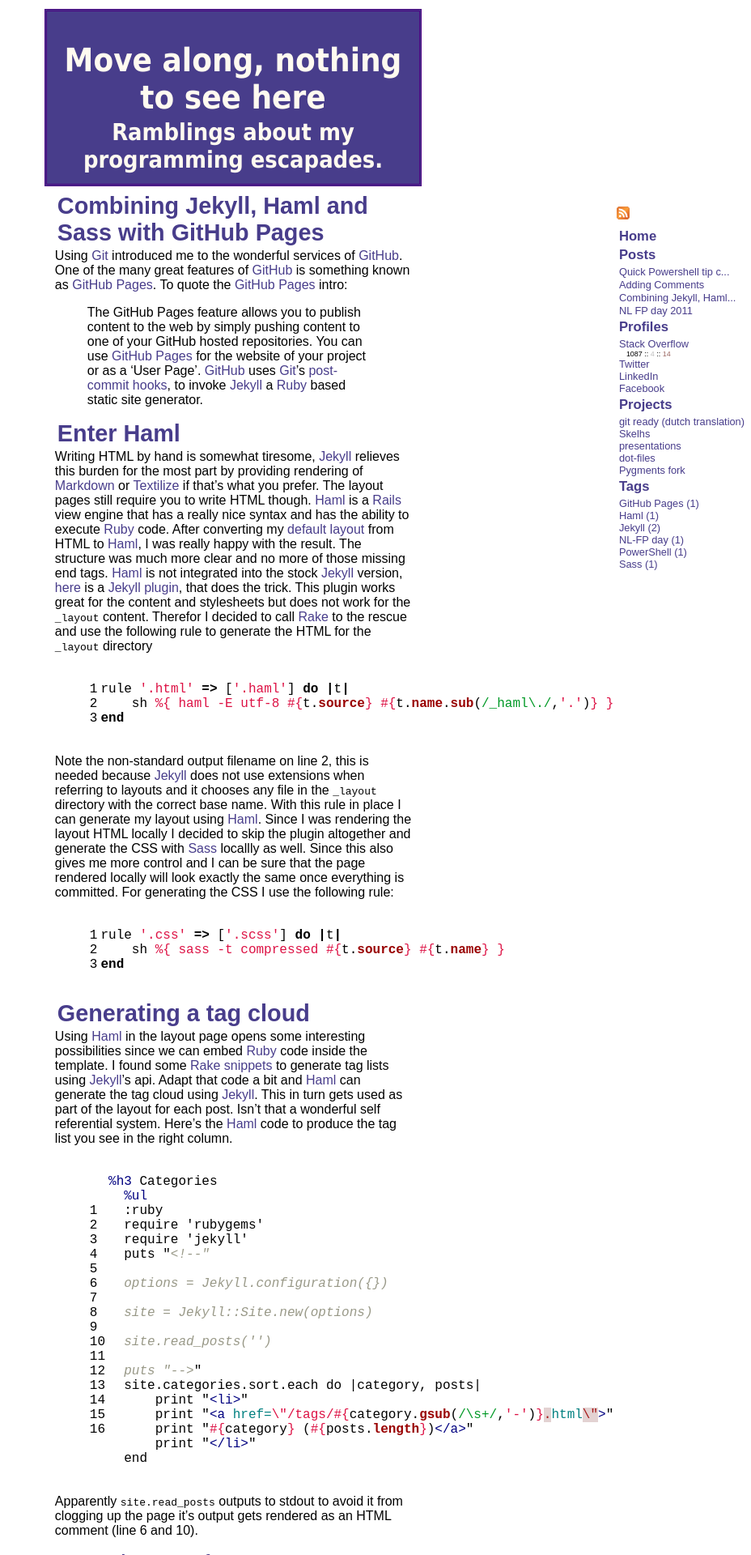
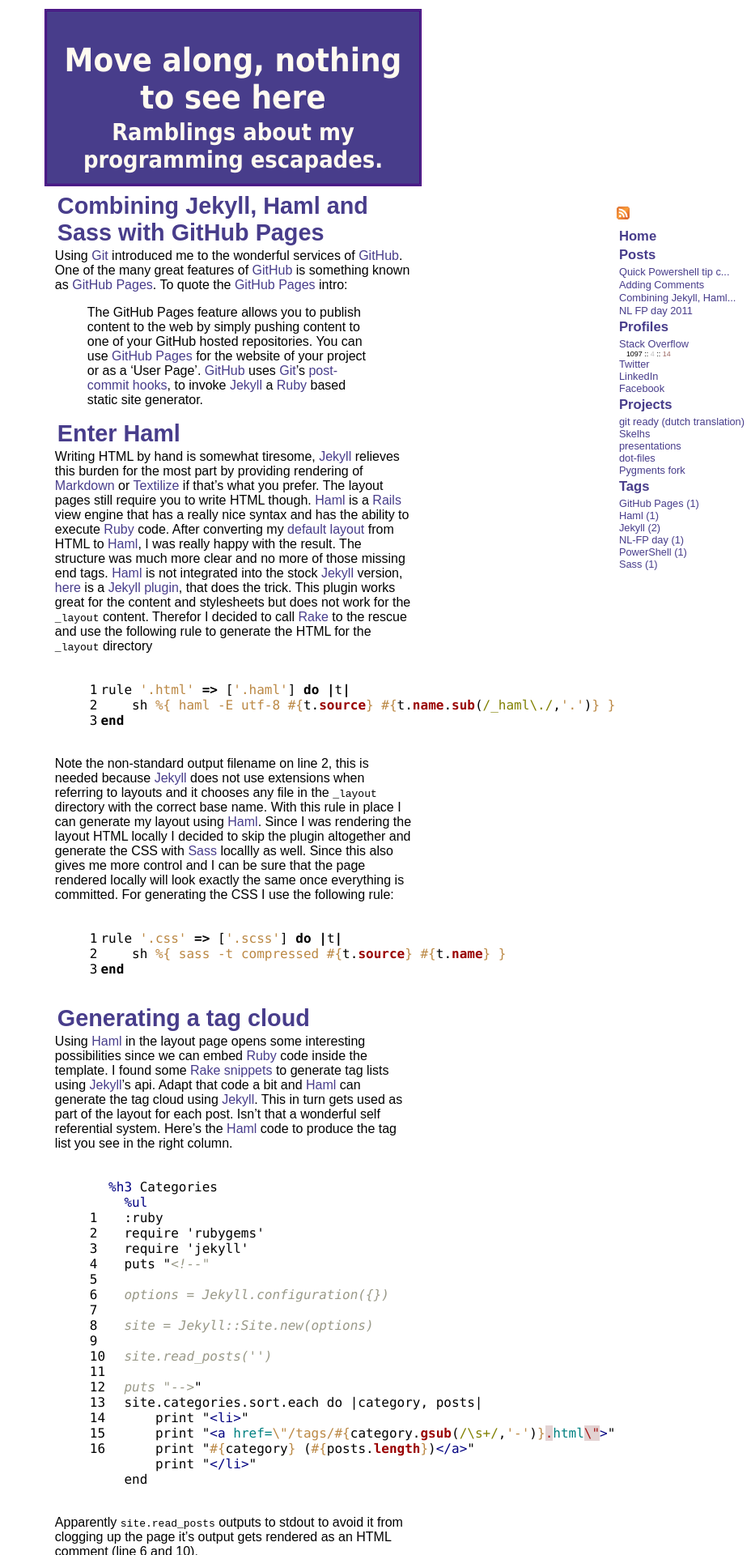
Before and after one commit to basbossink/basbossink.github.com, a Jekyll site: the page built from tags/Jekyll.md, in a window 1280 px wide. Shown: the top 1920 px of the page at 81% size, without its empty margins (352-1280 px from the left). Built offline with Jekyll 4.4.1, drawn with Linux system fonts in a browser that asks for light colours.

Commit message:
restyled to light background syntax highlighting

```diff
--- a/_layouts/default.html
+++ b/_layouts/default.html
@@ -12,7 +12,8 @@
     {% if page.keywords %}<meta content="{{ page.keywords | join: ',' }}" name='keywords' />{% endif %}
     <title>{{ page.title }}</title>
     <link href='/css/default.css' rel='stylesheet' type='text/css' />
-    <link href='/css/syntax.css' rel='stylesheet' type='text/css' />
+    <link href='/css/trac.css' rel='stylesheet' type='text/css' />
+    <!-- %link{ :rel => "stylesheet", :type => "text/css", :href => "/css/syntax.css"} -->
     <link href='/atom.xml' rel='alternate' title='Sitewide ATOM Feed' type='application/atom+xml' />
     <script type='text/javascript'>
       //<![CDATA[
@@ -85,7 +86,7 @@
             Stack Overflow
           </a>
           <div class='by_line'>
-            1087
+            1097
 
             :: <span class='silver'>4</span>
             :: <span class='bronze'>14</span>
@@ -128,7 +129,7 @@
       <h3>Tags</h3>
       <ul>
 <!--
-Configuration from c:/Users/bas/Documents/My Dropbox/projects/basbossink.github.com/_config.yml
+Configuration from C:/Users/bas/Documents/My Dropbox/projects/basbossink.github.com/_config.yml
 -->
 <li><a href='/tags/GitHub-Pages.html'>GitHub Pages (1)</a></li><li><a href='/tags/Haml.html'>Haml (1)</a></li><li><a href='/tags/Jekyll.html'>Jekyll (2)</a></li><li><a href='/tags/NL-FP-day.html'>NL-FP day (1)</a></li><li><a href='/tags/PowerShell.html'>PowerShell (1)</a></li><li><a href='/tags/Sass.html'>Sass (1)</a></li>      </ul>
     </div>
--- a/css/default.scss
+++ b/css/default.scss
@@ -55,8 +55,9 @@
   }
   div.highlight {
     overflow: auto;
-    color: #ffffff;
+    border: 1px solid $border-color;
     padding: 5px;
+    margin: 5px;
   }
   p {
     margin-top: $default-margin;
@@ -81,7 +82,7 @@
     font-size: 1.1em;
   }
   pre {
-    font-family: "Courier New", monospace;
+    font-family: "Lucida Console","Courier New", monospace;
   }
   /* specific divs */
   #banner {
--- a/css/syntax.css
+++ /dev/null
@@ -1,60 +0,0 @@
-.highlight  { background: #ffffff; }
-.highlight .c { color: #999988; font-style: italic } /* Comment */
-.highlight .err { color: #a61717; background-color: #e3d2d2 } /* Error */
-.highlight .k { font-weight: bold } /* Keyword */
-.highlight .o { font-weight: bold } /* Operator */
-.highlight .cm { color: #999988; font-style: italic } /* Comment.Multiline */
-.highlight .cp { color: #999999; font-weight: bold } /* Comment.Preproc */
-.highlight .c1 { color: #999988; font-style: italic } /* Comment.Single */
-.highlight .cs { color: #999999; font-weight: bold; font-style: italic } /* Comment.Special */
-.highlight .gd { color: #000000; background-color: #ffdddd } /* Generic.Deleted */
-.highlight .gd .x { color: #000000; background-color: #ffaaaa } /* Generic.Deleted.Specific */
-.highlight .ge { font-style: italic } /* Generic.Emph */
-.highlight .gr { color: #aa0000 } /* Generic.Error */
-.highlight .gh { color: #999999 } /* Generic.Heading */
-.highlight .gi { color: #000000; background-color: #ddffdd } /* Generic.Inserted */
-.highlight .gi .x { color: #000000; background-color: #aaffaa } /* Generic.Inserted.Specific */
-.highlight .go { color: #888888 } /* Generic.Output */
-.highlight .gp { color: #555555 } /* Generic.Prompt */
-.highlight .gs { font-weight: bold } /* Generic.Strong */
-.highlight .gu { color: #aaaaaa } /* Generic.Subheading */
-.highlight .gt { color: #aa0000 } /* Generic.Traceback */
-.highlight .kc { font-weight: bold } /* Keyword.Constant */
-.highlight .kd { font-weight: bold } /* Keyword.Declaration */
-.highlight .kp { font-weight: bold } /* Keyword.Pseudo */
-.highlight .kr { font-weight: bold } /* Keyword.Reserved */
-.highlight .kt { color: #445588; font-weight: bold } /* Keyword.Type */
-.highlight .m { color: #009999 } /* Literal.Number */
-.highlight .s { color: #d14 } /* Literal.String */
-.highlight .na { color: #008080 } /* Name.Attribute */
-.highlight .nb { color: #0086B3 } /* Name.Builtin */
-.highlight .nc { color: #445588; font-weight: bold } /* Name.Class */
-.highlight .no { color: #008080 } /* Name.Constant */
-.highlight .ni { color: #800080 } /* Name.Entity */
-.highlight .ne { color: #990000; font-weight: bold } /* Name.Exception */
-.highlight .nf { color: #990000; font-weight: bold } /* Name.Function */
-.highlight .nn { color: #555555 } /* Name.Namespace */
-.highlight .nt { color: #000080 } /* Name.Tag */
-.highlight .nv { color: #008080 } /* Name.Variable */
-.highlight .ow { font-weight: bold } /* Operator.Word */
-.highlight .w { color: #bbbbbb } /* Text.Whitespace */
-.highlight .mf { color: #009999 } /* Literal.Number.Float */
-.highlight .mh { color: #009999 } /* Literal.Number.Hex */
-.highlight .mi { color: #009999 } /* Literal.Number.Integer */
-.highlight .mo { color: #009999 } /* Literal.Number.Oct */
-.highlight .sb { color: #d14 } /* Literal.String.Backtick */
-.highlight .sc { color: #d14 } /* Literal.String.Char */
-.highlight .sd { color: #d14 } /* Literal.String.Doc */
-.highlight .s2 { color: #d14 } /* Literal.String.Double */
-.highlight .se { color: #d14 } /* Literal.String.Escape */
-.highlight .sh { color: #d14 } /* Literal.String.Heredoc */
-.highlight .si { color: #d14 } /* Literal.String.Interpol */
-.highlight .sx { color: #d14 } /* Literal.String.Other */
-.highlight .sr { color: #009926 } /* Literal.String.Regex */
-.highlight .s1 { color: #d14 } /* Literal.String.Single */
-.highlight .ss { color: #990073 } /* Literal.String.Symbol */
-.highlight .bp { color: #999999 } /* Name.Builtin.Pseudo */
-.highlight .vc { color: #008080 } /* Name.Variable.Class */
-.highlight .vg { color: #008080 } /* Name.Variable.Global */
-.highlight .vi { color: #008080 } /* Name.Variable.Instance */
-.highlight .il { color: #009999 } /* Literal.Number.Integer.Long */
--- /dev/null
+++ b/css/trac.css
@@ -0,0 +1,59 @@
+.highlight .hll { background-color: #ffffcc }
+.highlight .c { color: #999988; font-style: italic } /* Comment */
+.highlight .err { color: #a61717; background-color: #e3d2d2 } /* Error */
+.highlight .k { font-weight: bold } /* Keyword */
+.highlight .o { font-weight: bold } /* Operator */
+.highlight .cm { color: #999988; font-style: italic } /* Comment.Multiline */
+.highlight .cp { color: #999999; font-weight: bold } /* Comment.Preproc */
+.highlight .c1 { color: #999988; font-style: italic } /* Comment.Single */
+.highlight .cs { color: #999999; font-weight: bold; font-style: italic } /* Comment.Special */
+.highlight .gd { color: #000000; background-color: #ffdddd } /* Generic.Deleted */
+.highlight .ge { font-style: italic } /* Generic.Emph */
+.highlight .gr { color: #aa0000 } /* Generic.Error */
+.highlight .gh { color: #999999 } /* Generic.Heading */
+.highlight .gi { color: #000000; background-color: #ddffdd } /* Generic.Inserted */
+.highlight .go { color: #888888 } /* Generic.Output */
+.highlight .gp { color: #555555 } /* Generic.Prompt */
+.highlight .gs { font-weight: bold } /* Generic.Strong */
+.highlight .gu { color: #aaaaaa } /* Generic.Subheading */
+.highlight .gt { color: #aa0000 } /* Generic.Traceback */
+.highlight .kc { font-weight: bold } /* Keyword.Constant */
+.highlight .kd { font-weight: bold } /* Keyword.Declaration */
+.highlight .kn { font-weight: bold } /* Keyword.Namespace */
+.highlight .kp { font-weight: bold } /* Keyword.Pseudo */
+.highlight .kr { font-weight: bold } /* Keyword.Reserved */
+.highlight .kt { color: #445588; font-weight: bold } /* Keyword.Type */
+.highlight .m { color: #009999 } /* Literal.Number */
+.highlight .s { color: #bb8844 } /* Literal.String */
+.highlight .na { color: #008080 } /* Name.Attribute */
+.highlight .nb { color: #999999 } /* Name.Builtin */
+.highlight .nc { color: #445588; font-weight: bold } /* Name.Class */
+.highlight .no { color: #008080 } /* Name.Constant */
+.highlight .ni { color: #800080 } /* Name.Entity */
+.highlight .ne { color: #990000; font-weight: bold } /* Name.Exception */
+.highlight .nf { color: #990000; font-weight: bold } /* Name.Function */
+.highlight .nn { color: #555555 } /* Name.Namespace */
+.highlight .nt { color: #000080 } /* Name.Tag */
+.highlight .nv { color: #008080 } /* Name.Variable */
+.highlight .ow { font-weight: bold } /* Operator.Word */
+.highlight .w { color: #bbbbbb } /* Text.Whitespace */
+.highlight .mf { color: #009999 } /* Literal.Number.Float */
+.highlight .mh { color: #009999 } /* Literal.Number.Hex */
+.highlight .mi { color: #009999 } /* Literal.Number.Integer */
+.highlight .mo { color: #009999 } /* Literal.Number.Oct */
+.highlight .sb { color: #bb8844 } /* Literal.String.Backtick */
+.highlight .sc { color: #bb8844 } /* Literal.String.Char */
+.highlight .sd { color: #bb8844 } /* Literal.String.Doc */
+.highlight .s2 { color: #bb8844 } /* Literal.String.Double */
+.highlight .se { color: #bb8844 } /* Literal.String.Escape */
+.highlight .sh { color: #bb8844 } /* Literal.String.Heredoc */
+.highlight .si { color: #bb8844 } /* Literal.String.Interpol */
+.highlight .sx { color: #bb8844 } /* Literal.String.Other */
+.highlight .sr { color: #808000 } /* Literal.String.Regex */
+.highlight .s1 { color: #bb8844 } /* Literal.String.Single */
+.highlight .ss { color: #bb8844 } /* Literal.String.Symbol */
+.highlight .bp { color: #999999 } /* Name.Builtin.Pseudo */
+.highlight .vc { color: #008080 } /* Name.Variable.Class */
+.highlight .vg { color: #008080 } /* Name.Variable.Global */
+.highlight .vi { color: #008080 } /* Name.Variable.Instance */
+.highlight .il { color: #009999 } /* Literal.Number.Integer.Long */
```
Also changed, not shown: css/default.css (+1 -1 lines), 1 other file.
